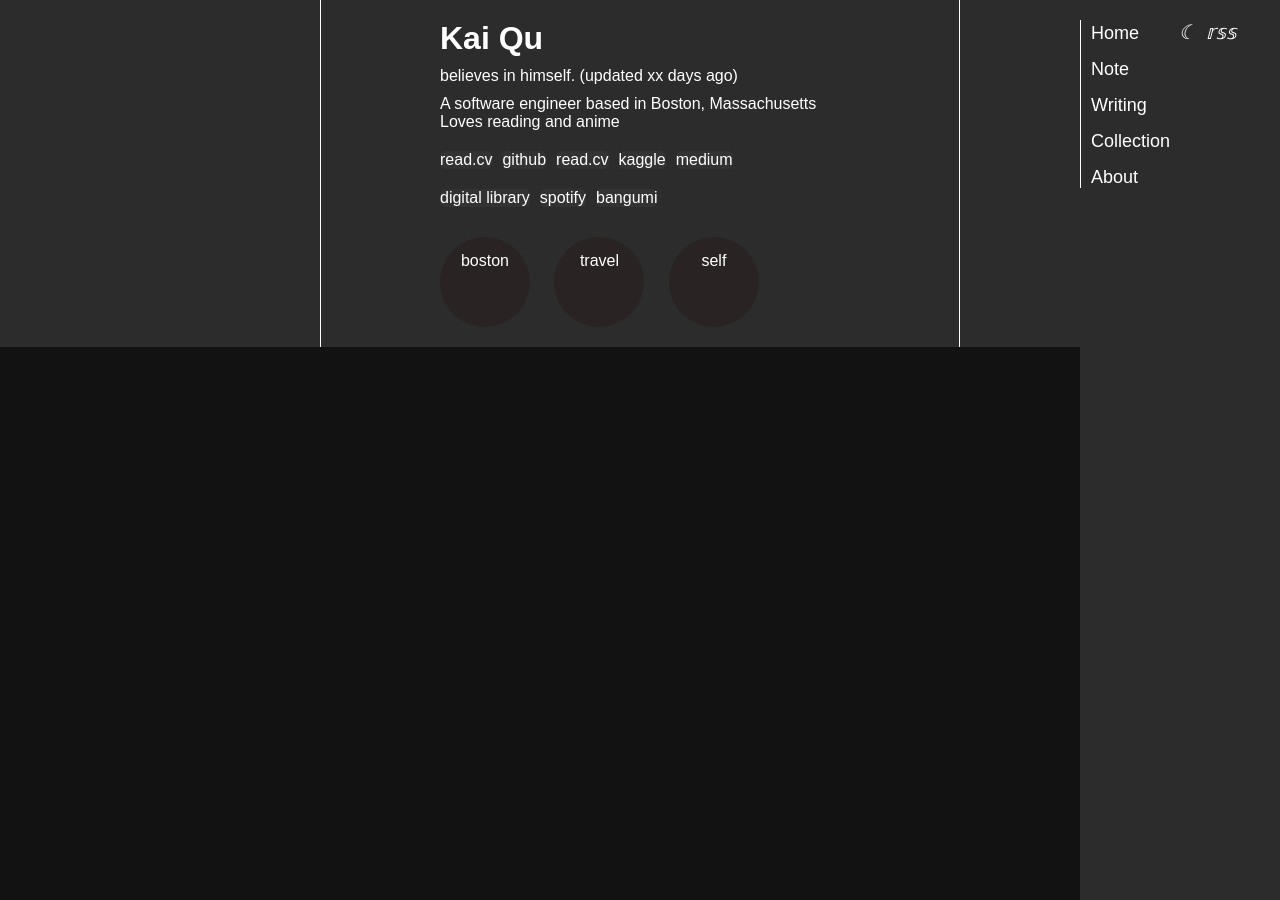
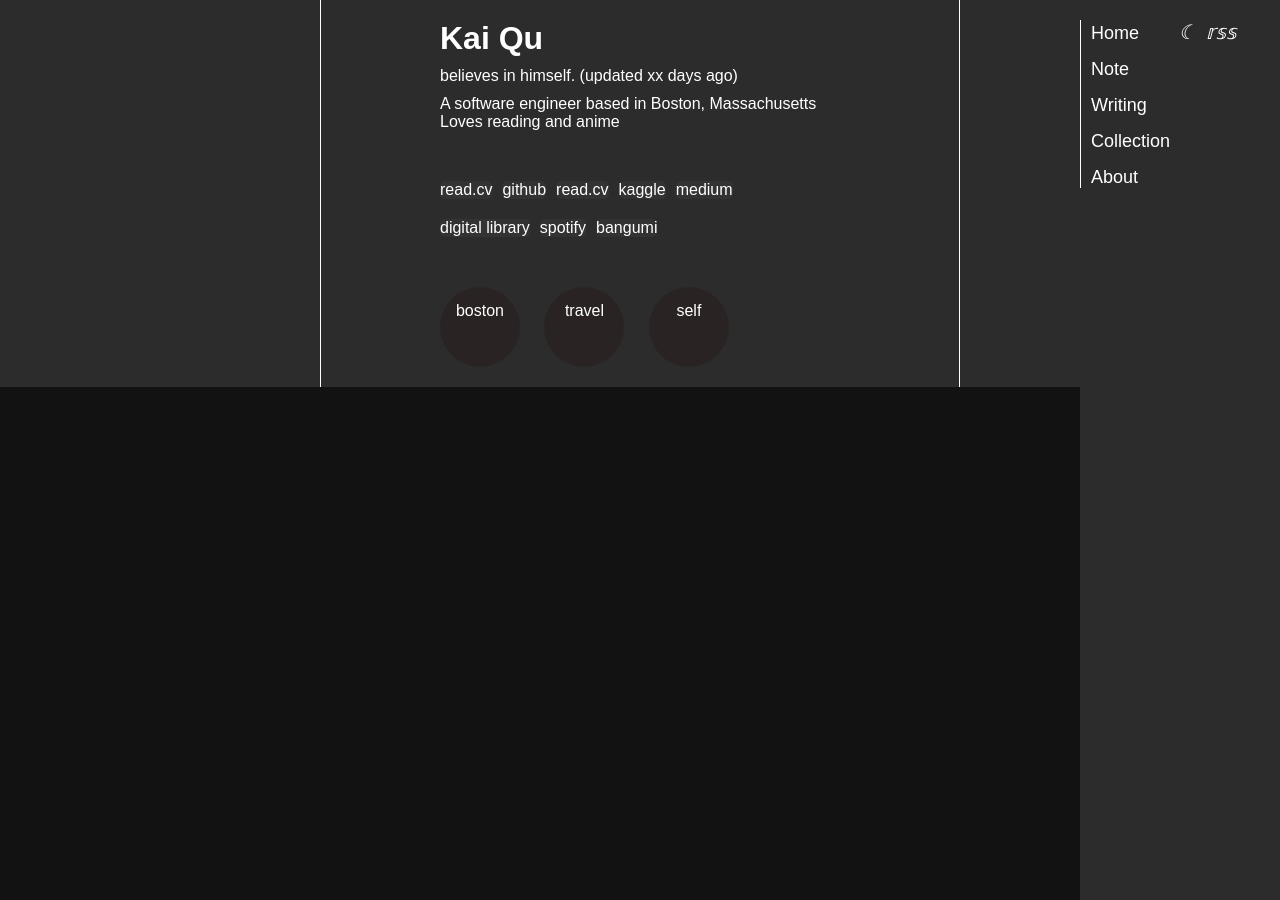
Before and after one commit to faithk7/faithk7.github.io, a Jekyll site: the page built from index.html, in a window 1280 px wide. Built offline with Jekyll 4.4.1, drawn with Linux system fonts in a browser that asks for light colours.

Commit message:
r: modify the marign among vertical containers in the index cards

```diff
--- a/assets/index.css
+++ b/assets/index.css
@@ -24,6 +24,12 @@
     margin-top: 20px;
 }
 
+.c-info-card-container {
+    margin-top: 50px;
+    margin-bottom: 50px;
+
+}
+
 .o-social {
     background-color: #333;
     /* margin: 10px; */
@@ -40,8 +46,8 @@
 .o-moment-item {
     display: inline-block;
     background-color: #25020233;
-    width: 60px;
-    height: 60px;
+    width: 50px;
+    height: 50px;
     text-align: center;
     padding: 15px;
     margin-right: 20px;
```
